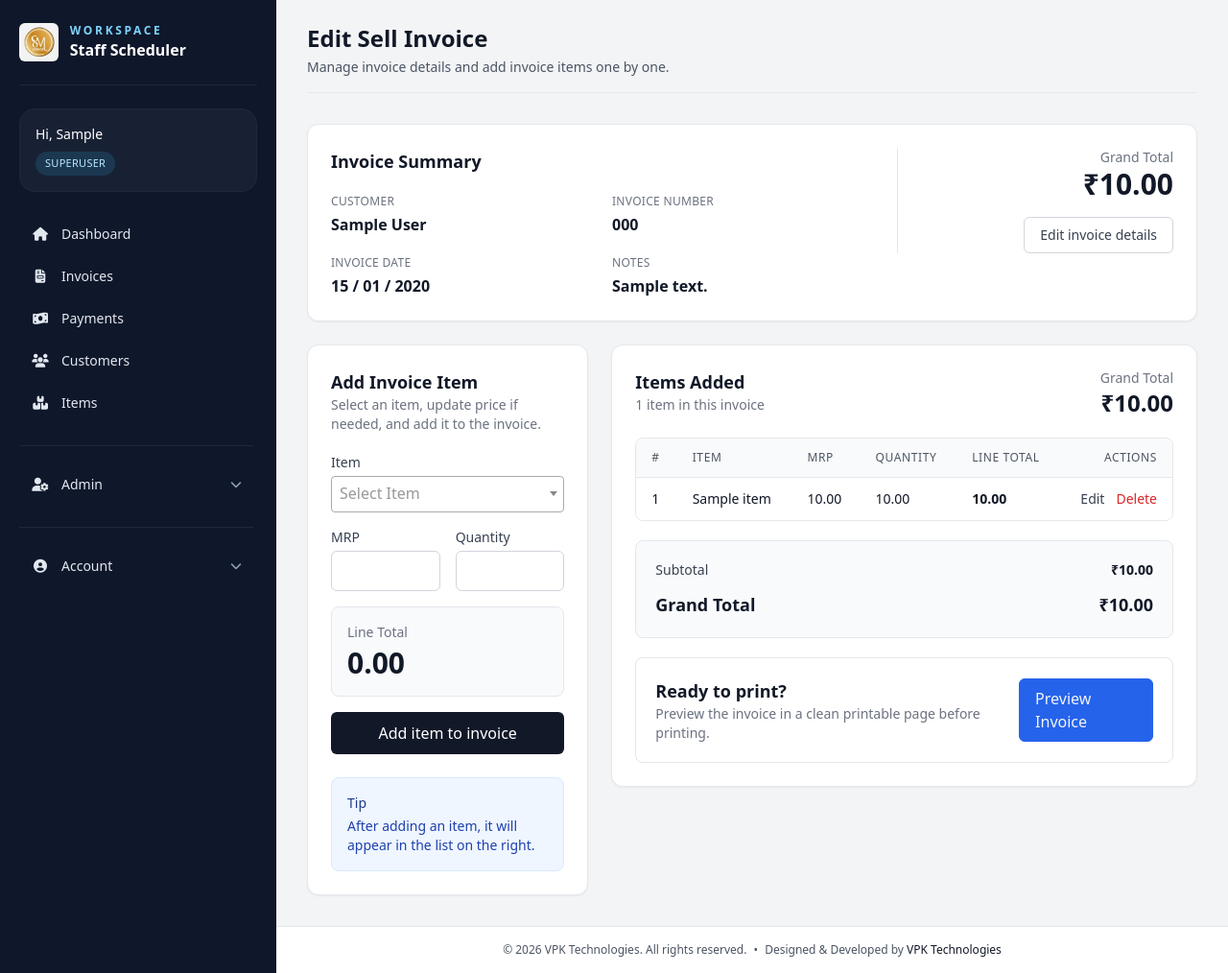
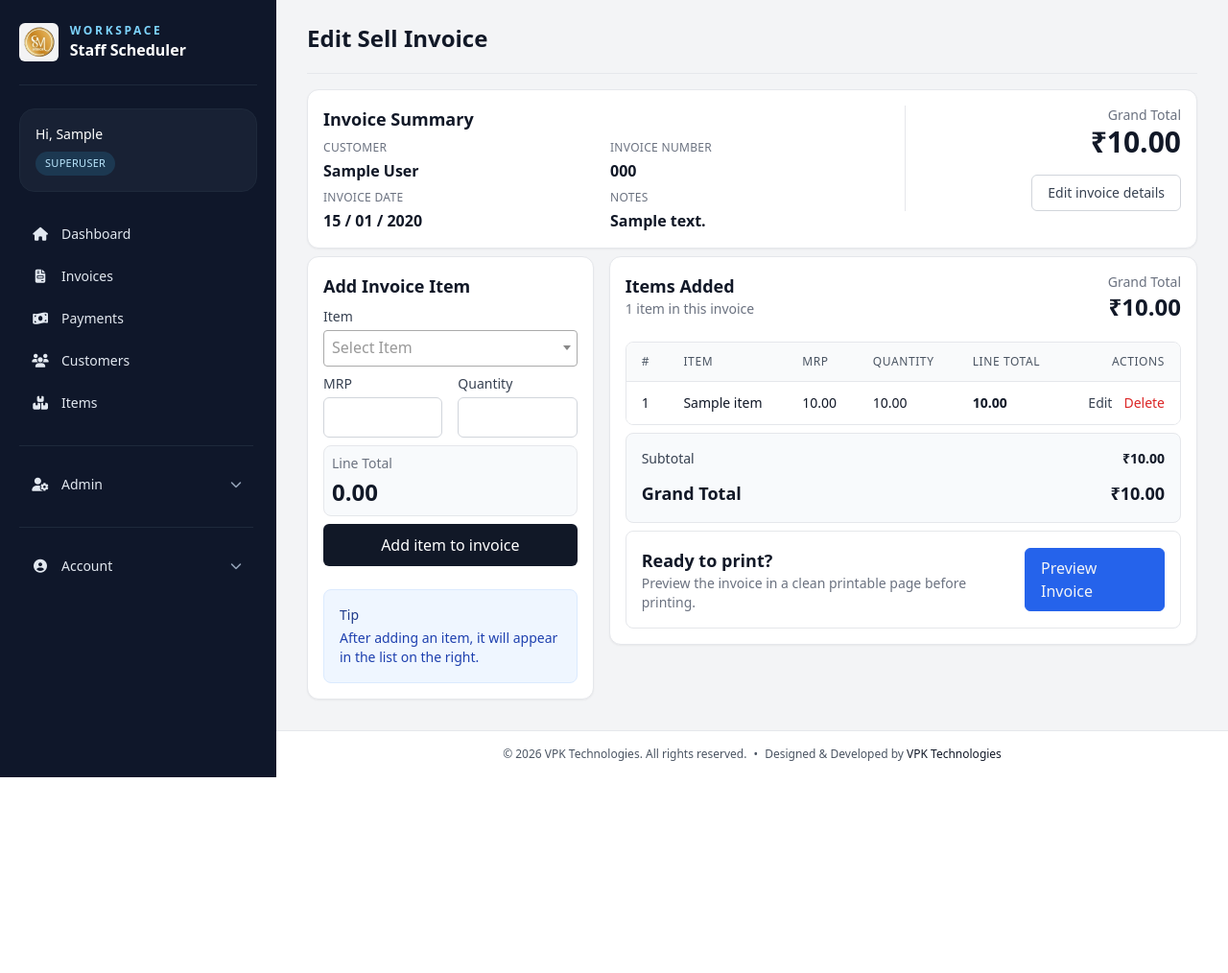
Before and after one commit to vilash99/sm_interior, a Django app: page /sales/invoices/1/edit/ in a window 1280 px wide. Shown: the whole page at 96% size. After the commit the page ends 810 px from the top, so only its background shows below. Run offline with Django 5.2, Linux system fonts and the light colour scheme; a user stored in the database is signed in; tables that the repository leaves empty hold one stand-in row (values such as "Sample post").

Commit message:
Updated design to take less space

```diff
--- a/templates/_base.html
+++ b/templates/_base.html
@@ -58,7 +58,7 @@
         <div class="mx-auto w-full max-w-screen-2xl px-4 py-6 sm:px-6 lg:px-8">
 
            <!-- Header -->
-          <div class="mb-6 border-b border-gray-200 pb-4 flex items-center justify-between">
+          <div class="mb-2 border-b border-gray-200 pb-4 flex items-center justify-between">
             <div>
               <h1 class="text-2xl font-semibold text-gray-900">
                 {% block page_title %}{% endblock page_title %}
--- a/templates/dashboard.html
+++ b/templates/dashboard.html
@@ -9,12 +9,8 @@ Dashboard
 Dashboard
 {% endblock page_title %}
 
-{% block page_subtitle %}
-Sales overview, payment recovery, and recent activity for the selected year.
-{% endblock page_subtitle %}
-
 {% block content %}
-<div class="space-y-6">
+<div class="space-y-2">
   <div class="grid grid-cols-1 md:grid-cols-2 xl:grid-cols-4 gap-4">
     <div class="rounded-xl border border-gray-200 bg-white p-5 shadow-sm">
       <p class="text-sm font-medium text-gray-500">Total Sales{% if selected_year %} {{ selected_year }}{% endif %}</p>
--- a/templates/sales/customer_form.html
+++ b/templates/sales/customer_form.html
@@ -14,8 +14,8 @@ Create new customers and update existing ones.
 
 {% block content %}
 
-<div class="flex justify-center items-start py-10">
-  <div class="w-full max-w-xl bg-white shadow-sm border border-gray-200 rounded-lg p-6">
+<div class="flex justify-center items-start py-2">
+  <div class="w-full max-w-xl bg-white shadow-sm border border-gray-200 rounded-lg p-4">
     <form method="post" novalidate>
       {% csrf_token %}
 
--- a/templates/sales/customer_list.html
+++ b/templates/sales/customer_list.html
@@ -10,10 +10,6 @@ Customers
 Customers
 {% endblock page_title %}
 
-{% block page_subtitle %}
-List of all customers. Add new customers and update existing ones.
-{% endblock page_subtitle %}
-
 {% block page_action %}
   <a href="{% url 'sales:customer_add' %}"
     class="inline-flex items-center px-4 py-2 bg-gray-900 hover:bg-gray-800
@@ -25,7 +21,7 @@ List of all customers. Add new customers and update existing ones.
 {% block content %}
 <div class="py-2">
   <form method="get"
-        class="mb-4 grid grid-cols-1 md:grid-cols-4 gap-3 bg-white border border-gray-200 rounded-lg p-4">
+        class="mb-2 grid grid-cols-1 md:grid-cols-4 gap-3 bg-white border border-gray-200 rounded-lg p-4">
     <div class="md:col-span-3">
       <label class="block text-xs font-medium text-gray-600 mb-1">Search Customer</label>
       <input type="text"
--- a/templates/sales/item_list.html
+++ b/templates/sales/item_list.html
@@ -10,10 +10,6 @@ Items
 Items
 {% endblock page_title %}
 
-{% block page_subtitle %}
-List of all items. Add new items and update existing ones.
-{% endblock page_subtitle %}
-
 {% block page_action %}
   <a href="{% url 'sales:item_add' %}"
     class="inline-flex items-center px-4 py-2 bg-gray-900 hover:bg-gray-800
@@ -25,7 +21,7 @@ List of all items. Add new items and update existing ones.
 {% block content %}
 <div class="py-2">
   <form method="get"
-        class="mb-4 grid grid-cols-1 md:grid-cols-4 gap-3 bg-white border border-gray-200 rounded-lg p-4">
+        class="mb-2 grid grid-cols-1 md:grid-cols-4 gap-3 bg-white border border-gray-200 rounded-lg p-4">
     <div class="md:col-span-3">
       <label class="block text-xs font-medium text-gray-600 mb-1">Search Item</label>
       <input type="text"
--- a/templates/sales/payment_transaction_form.html
+++ b/templates/sales/payment_transaction_form.html
@@ -13,8 +13,8 @@ Create new payment transactions and update existing ones.
 {% endblock page_subtitle %}
 
 {% block content %}
-<div class="flex justify-center items-start py-10">
-  <div class="w-full max-w-3xl bg-white shadow-sm border border-gray-200 rounded-lg p-6">
+<div class="flex justify-center items-start py-2">
+  <div class="w-full max-w-3xl bg-white shadow-sm border border-gray-200 rounded-lg p-4">
     <form method="post" novalidate>
       {% csrf_token %}
 
--- a/templates/sales/payment_transaction_list.html
+++ b/templates/sales/payment_transaction_list.html
@@ -7,10 +7,6 @@ Payment Transactions
 {% block page_title %}
 Payment Transactions
 {% endblock page_title %}
-
-{% block page_subtitle %}
-List of all payment transactions. Add new transactions and update existing ones.
-{% endblock page_subtitle %}
 
 {% block page_action %}
   <a href="{% url 'sales:paymenttransaction_add' %}"
@@ -23,7 +19,7 @@ List of all payment transactions. Add new transactions and update existing ones.
 {% block content %}
 <div class="py-2">
   <form method="get"
-        class="mb-4 grid grid-cols-1 md:grid-cols-5 gap-3 bg-white border border-gray-200 rounded-lg p-4">
+        class="mb-2 grid grid-cols-1 md:grid-cols-5 gap-3 bg-white border border-gray-200 rounded-lg p-4">
     <div class="md:col-span-2">
       <label class="block text-xs font-medium text-gray-600 mb-1">Search Payment</label>
       <input type="text"
--- a/templates/sales/sell_invoice_form.html
+++ b/templates/sales/sell_invoice_form.html
@@ -10,12 +10,8 @@
 {% if object %} Edit Sell Invoice {% else %} Create Sell Invoice {% endif %}
 {% endblock page_title %}
 
-{% block page_subtitle %}
-Manage invoice details and add invoice items one by one.
-{% endblock page_subtitle %}
-
 {% block content %}
-<div class="py-2 space-y-6">
+<div class="py-2 space-y-2">
   {% if not object or request.GET.edit_invoice %}
     <div class="bg-white shadow-sm border border-gray-200 rounded-lg p-6">
       <div class="flex items-start justify-between gap-4 mb-5">
@@ -118,12 +114,12 @@ Manage invoice details and add invoice items one by one.
       </form>
     </div>
   {% elif object %}
-    <div class="bg-white shadow-sm border border-gray-200 rounded-xl p-6">
-      <div class="flex flex-col lg:flex-row lg:items-start lg:justify-between gap-6">
+    <div class="bg-white shadow-sm border border-gray-200 rounded-xl p-4">
+      <div class="flex flex-col lg:flex-row lg:items-start lg:justify-between gap-4">
         <div class="flex-1">
-          <h2 class="text-lg font-semibold text-gray-900 mb-5">Invoice Summary</h2>
+          <h2 class="text-lg font-semibold text-gray-900 mb-2">Invoice Summary</h2>
 
-          <div class="grid grid-cols-1 md:grid-cols-2 gap-5">
+          <div class="grid grid-cols-1 md:grid-cols-2 gap-2">
             <div class="space-y-1">
               <p class="text-xs font-medium uppercase tracking-wide text-gray-500">Customer</p>
               <p class="text-base font-semibold text-gray-900">{{ object.customer.name }}</p>
@@ -161,20 +157,17 @@ Manage invoice details and add invoice items one by one.
     </div>
   {% endif %}
 
-  <div class="grid grid-cols-1 xl:grid-cols-12 gap-6 items-start">
+  <div class="grid grid-cols-1 xl:grid-cols-12 gap-4 items-start">
     <div class="xl:col-span-4">
-      <div class="bg-white shadow-sm border border-gray-200 rounded-xl p-6">
-        <div class="mb-5">
+      <div class="bg-white shadow-sm border border-gray-200 rounded-xl p-4">
+        <div class="mb-2">
           <h2 class="text-lg font-semibold text-gray-900">
             {% if editing_invoice_item %}Update Invoice Item{% else %}Add Invoice Item{% endif %}
           </h2>
-          <p class="text-sm text-gray-500">
-            Select an item, update price if needed, and add it to the invoice.
-          </p>
         </div>
 
         {% if object %}
-          <form method="post" novalidate class="space-y-4">
+          <form method="post" novalidate class="space-y-2">
             {% csrf_token %}
             <input type="hidden" name="action" value="save_invoice_item">
             {% if editing_invoice_item %}
@@ -216,13 +209,13 @@ Manage invoice details and add invoice items one by one.
               </div>
             </div>
 
-            <div class="rounded-lg border border-gray-200 bg-slate-50 p-4">
+            <div class="rounded-lg border border-gray-200 bg-slate-50 p-2">
               <p class="text-sm text-gray-500 mb-1">Line Total</p>
               <input type="text"
                      id="display-line-total"
                      value=""
                      readonly
-                     class="w-full border-0 bg-transparent p-0 text-3xl font-bold text-gray-900 focus:ring-0">
+                     class="w-full border-0 bg-transparent p-0 text-2xl font-bold text-gray-900 focus:ring-0">
             </div>
 
             <button type="submit"
@@ -253,7 +246,7 @@ Manage invoice details and add invoice items one by one.
     </div>
 
     <div class="xl:col-span-8">
-      <div class="bg-white shadow-sm border border-gray-200 rounded-xl p-6">
+      <div class="bg-white shadow-sm border border-gray-200 rounded-xl p-4">
         <div class="flex flex-col sm:flex-row sm:items-start sm:justify-between gap-4 mb-5">
           <div>
             <h2 class="text-lg font-semibold text-gray-900">Items Added</h2>
@@ -326,7 +319,7 @@ Manage invoice details and add invoice items one by one.
         </div>
 
         {% if object %}
-          <div class="mt-5 rounded-lg border border-gray-200 bg-slate-50 p-5">
+          <div class="mt-2 rounded-lg border border-gray-200 bg-slate-50 p-4">
             <div class="flex items-center justify-between text-sm text-gray-700">
               <span>Subtotal</span>
               <span class="font-semibold text-gray-900">₹{{ object.subtotal|floatformat:2|intcomma }}</span>
@@ -336,7 +329,7 @@ Manage invoice details and add invoice items one by one.
               <span>₹{{ object.grand_total|floatformat:2|intcomma }}</span>
             </div>
           </div>
-          <div class="mt-5 rounded-lg border border-gray-200 bg-white p-5">
+          <div class="mt-2 rounded-lg border border-gray-200 bg-white p-4">
             <div class="flex flex-col sm:flex-row sm:items-center sm:justify-between gap-4">
               <div>
                 <p class="text-lg font-semibold text-gray-900">Ready to print?</p>
```
Also changed, not shown: templates/sales/item_form.html (+2 -6 lines), templates/sales/sell_invoice_list.html (+2 -6 lines).
